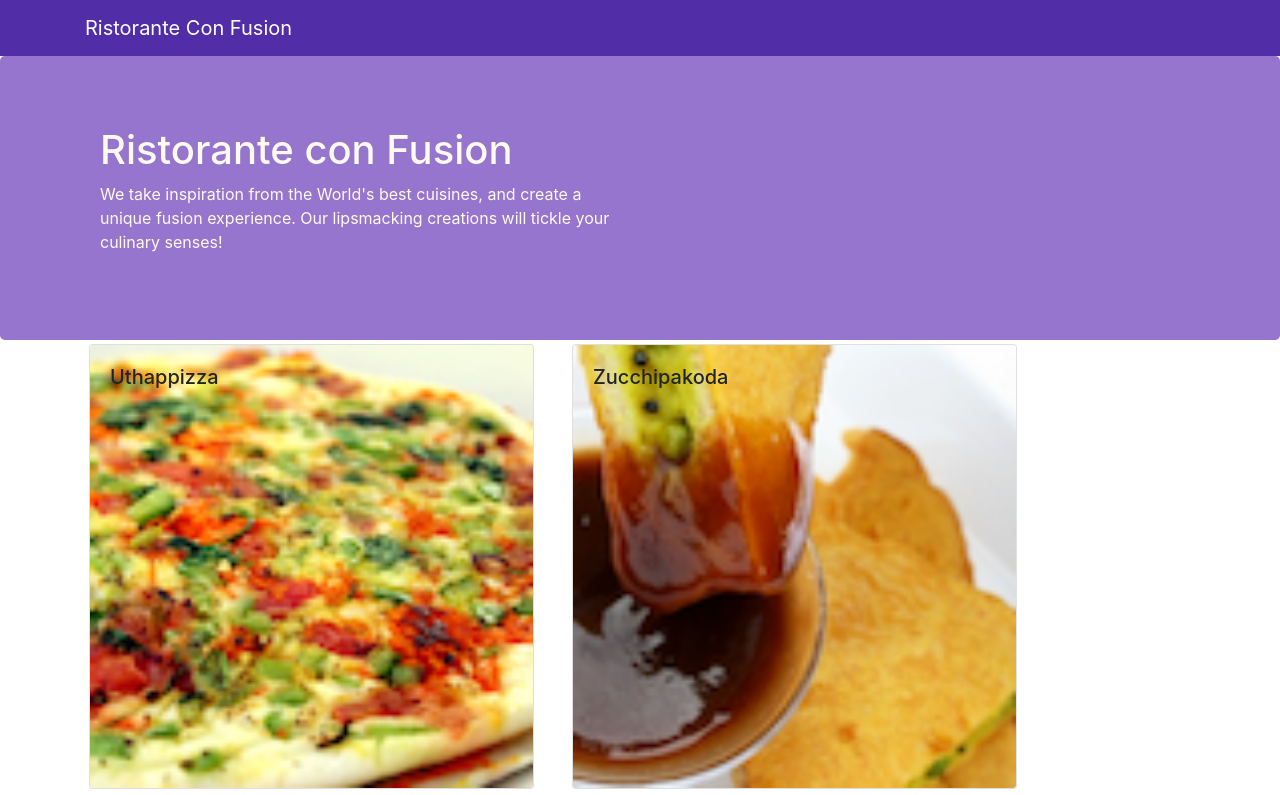
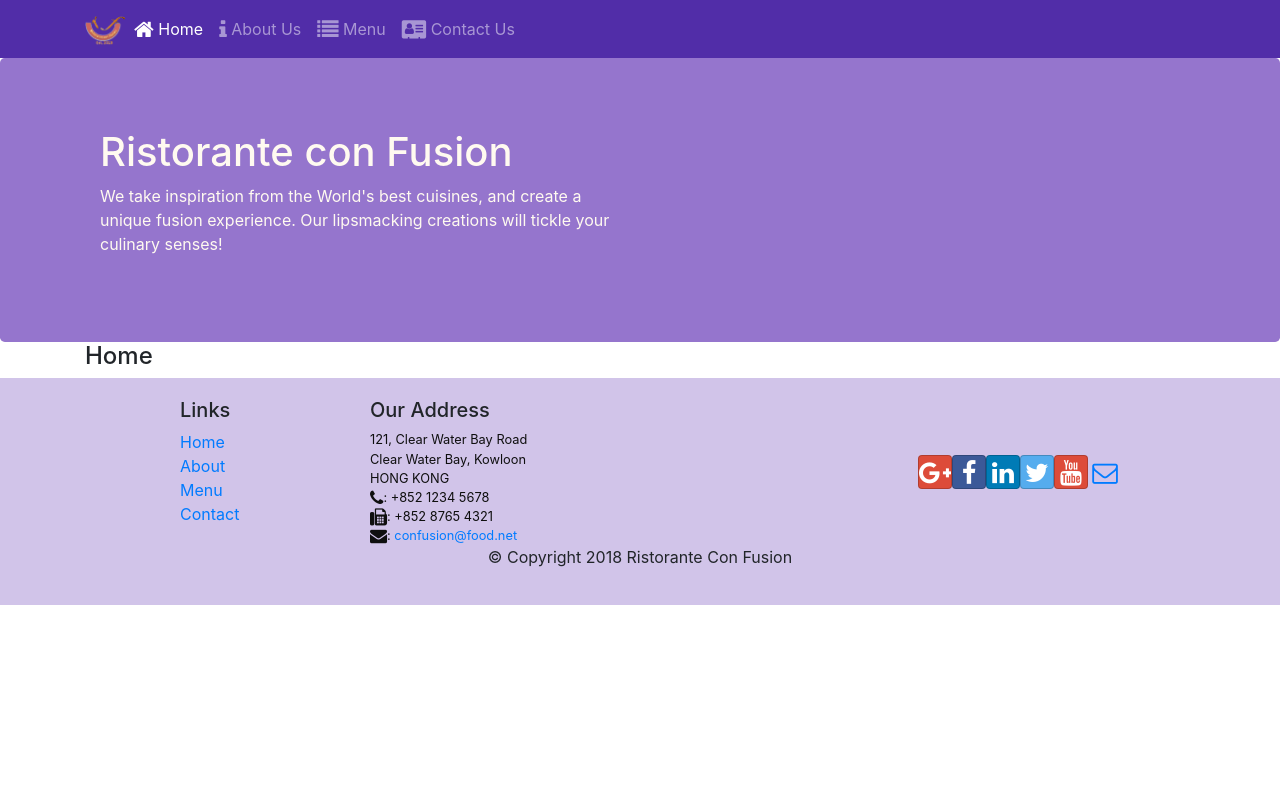
Before and after one commit to ReshmaAbhijith/react-tutorial, a React (Create React App) app in the folder my-app/: page /home in a window 1280 px wide. Shown: the top 795 px of the page. Built offline with nearby package versions, Linux system fonts and the light colour scheme.

Commit message:
React Router

```diff
--- a/my-app/package.json
+++ b/my-app/package.json
@@ -12,6 +12,7 @@
     "react": "^17.0.1",
     "react-dom": "^17.0.1",
     "react-popper": "^0.9.2",
+    "react-router-dom": "^4.2.2",
     "react-scripts": "4.0.3",
     "reactstrap": "^5.0.0",
     "web-vitals": "^1.1.0"
--- a/my-app/src/App.js
+++ b/my-app/src/App.js
@@ -1,16 +1,18 @@
-import './App.css';
-import 'font-awesome/css/font-awesome.css';
-import 'bootstrap-social/bootstrap-social.css';
-import Main from './components/MainComponent';
-import { Component } from 'react';
+import "./App.css";
+import "font-awesome/css/font-awesome.css";
+import "bootstrap-social/bootstrap-social.css";
+import Main from "./components/MainComponent";
+import { Component } from "react";
+import { BrowserRouter } from "react-router-dom";
 
 class App extends Component {
-
   render() {
     return (
-      <div >
-         <Main/>
-      </div>
+      <BrowserRouter>
+        <div>
+          <Main />
+        </div>
+      </BrowserRouter>
     );
   }
 }
--- a/my-app/src/components/FooterComponent.js
+++ b/my-app/src/components/FooterComponent.js
@@ -1,39 +1,80 @@
-import React from 'react';
+import React from "react";
+import { Link } from "react-router-dom";
 
 function Footer(props) {
-    return(
+  return (
     <div className="footer">
       <div className="container">
         <div className="row justify-content-center">
           <div className="col-4 offset-1 col-sm-2">
             <h5>Links</h5>
             <ul className="list-unstyled">
-                        <li><a href="#">Home</a></li>
-                        <li><a href="#">About</a></li>
-                        <li><a href="#">Menu</a></li>
-                        <li><a href="contactus.html">Contact</a></li>
+              <li>
+                <Link to="/home">Home</Link>
+              </li>
+              <li>
+                <Link to="/aboutus">About</Link>
+              </li>
+              <li>
+                <Link to="/menu">Menu</Link>
+              </li>
+              <li>
+                <Link to="/contactus">Contact</Link>
+              </li>
             </ul>
           </div>
           <div className="col-7 col-sm-5">
             <h5>Our Address</h5>
             <address>
-		              121, Clear Water Bay Road<br />
-		              Clear Water Bay, Kowloon<br />
-		              HONG KONG<br />
-		              <i className="fa fa-phone fa-lg"></i>: +852 1234 5678<br />
-		              <i className="fa fa-fax fa-lg"></i>: +852 8765 4321<br />
-		              <i className="fa fa-envelope fa-lg"></i>: <a href="mailto:confusion@food.net">
-                         confusion@food.net</a>
+              121, Clear Water Bay Road
+              <br />
+              Clear Water Bay, Kowloon
+              <br />
+              HONG KONG
+              <br />
+              <i className="fa fa-phone fa-lg"></i>: +852 1234 5678
+              <br />
+              <i className="fa fa-fax fa-lg"></i>: +852 8765 4321
+              <br />
+              <i className="fa fa-envelope fa-lg"></i>:{" "}
+              <a href="mailto:confusion@food.net">confusion@food.net</a>
             </address>
           </div>
           <div className="col-12 col-sm-4 align-self-center">
             <div className="text-center">
-                        <a className="btn btn-social-icon btn-google" href="http://google.com/+"><i className="fa fa-google-plus"></i></a>
-                        <a className="btn btn-social-icon btn-facebook" href="http://www.facebook.com/profile.php?id="><i className="fa fa-facebook"></i></a>
-                        <a className="btn btn-social-icon btn-linkedin" href="http://www.linkedin.com/in/"><i className="fa fa-linkedin"></i></a>
-                        <a className="btn btn-social-icon btn-twitter" href="http://twitter.com/"><i className="fa fa-twitter"></i></a>
-                        <a className="btn btn-social-icon btn-google" href="http://youtube.com/"><i className="fa fa-youtube"></i></a>
-                        <a className="btn btn-social-icon" href="mailto:"><i className="fa fa-envelope-o"></i></a>
+              <a
+                className="btn btn-social-icon btn-google"
+                href="http://google.com/+"
+              >
+                <i className="fa fa-google-plus"></i>
+              </a>
+              <a
+                className="btn btn-social-icon btn-facebook"
+                href="http://www.facebook.com/profile.php?id="
+              >
+                <i className="fa fa-facebook"></i>
+              </a>
+              <a
+                className="btn btn-social-icon btn-linkedin"
+                href="http://www.linkedin.com/in/"
+              >
+                <i className="fa fa-linkedin"></i>
+              </a>
+              <a
+                className="btn btn-social-icon btn-twitter"
+                href="http://twitter.com/"
+              >
+                <i className="fa fa-twitter"></i>
+              </a>
+              <a
+                className="btn btn-social-icon btn-google"
+                href="http://youtube.com/"
+              >
+                <i className="fa fa-youtube"></i>
+              </a>
+              <a className="btn btn-social-icon" href="mailto:">
+                <i className="fa fa-envelope-o"></i>
+              </a>
             </div>
           </div>
         </div>
@@ -44,7 +85,7 @@ function Footer(props) {
         </div>
       </div>
     </div>
-    )
+  );
 }
 
 export default Footer;
--- a/my-app/src/components/HeaderComponent.js
+++ b/my-app/src/components/HeaderComponent.js
@@ -1,15 +1,66 @@
-import React, { Component } from 'react';
-import {Navbar, NavbarBrand, Jumbotron} from 'reactstrap';
-
+import React, { Component } from "react";
+import {
+  Nav,
+  Navbar,
+  NavbarBrand,
+  NavbarToggler,
+  Collapse,
+  NavItem,
+  Jumbotron,
+} from "reactstrap";
+import { NavLink } from "react-router-dom";
 
 export class Header extends Component {
+  constructor(props) {
+    super(props);
+    this.state = {
+      isNavOpen: false,
+    };
+    this.toggleNav = this.toggleNav.bind(this);
+  }
 
+  toggleNav() {
+    this.setState({ isNavOpen: !this.state.isNavOpen });
+  }
   render() {
     return (
       <React.Fragment>
-                <Navbar dark>
+        <Navbar dark expand="md">
           <div className="container">
-                        <NavbarBrand href="/">Ristorante Con Fusion</NavbarBrand>
+            <NavbarToggler onClick={this.toggleNav} />
+            <NavbarBrand className="mr-auto" href="/">
+              <img
+                src="assets/images/logo.png"
+                height="30"
+                width="41"
+                alt="Ristorante Con Fusion"
+              />
+            </NavbarBrand>
+            <Collapse isOpen={this.state.isNavOpen} navbar>
+              <Nav navbar>
+                <NavItem>
+                  <NavLink className="nav-link" to="/home">
+                    <span className="fa fa-home fa-lg"></span> Home
+                  </NavLink>
+                </NavItem>
+                <NavItem>
+                  <NavLink className="nav-link" to="/aboutus">
+                    <span className="fa fa-info fa-lg"></span> About Us
+                  </NavLink>
+                </NavItem>
+                <NavItem>
+                  <NavLink className="nav-link" to="/menu">
+                    <span className="fa fa-list fa-lg"></span> Menu
+                  </NavLink>
+                </NavItem>
+                <NavItem>
+                  <NavLink className="nav-link" to="/contactus">
+                    <span className="fa fa-address-card fa-lg"></span> Contact
+                    Us
+                  </NavLink>
+                </NavItem>
+              </Nav>
+            </Collapse>
           </div>
         </Navbar>
         <Jumbotron>
@@ -17,13 +68,16 @@ export class Header extends Component {
             <div className="row row-header">
               <div className="col-12 col-sm-6">
                 <h1>Ristorante con Fusion</h1>
-                                <p>We take inspiration from the World's best cuisines, and create a unique fusion experience. Our lipsmacking creations will tickle your culinary senses!</p>
+                <p>
+                  We take inspiration from the World's best cuisines, and create
+                  a unique fusion experience. Our lipsmacking creations will
+                  tickle your culinary senses!
+                </p>
               </div>
             </div>
           </div>
         </Jumbotron>
       </React.Fragment>
-
     );
   }
 }
--- /dev/null
+++ b/my-app/src/components/HomeComponent.js
@@ -0,0 +1,11 @@
+import React from "react";
+
+function Home(props) {
+  return (
+    <div className="container">
+      <h4>Home</h4>
+    </div>
+  );
+}
+
+export default Home;
--- a/my-app/src/components/MainComponent.js
+++ b/my-app/src/components/MainComponent.js
@@ -1,33 +1,50 @@
-import { Component } from 'react';
-import Menu from './MenuComponent';
-import DishDetail from './DishdetailComponent';
-import { DISHES } from '../shared/dishes';
-import Header from './HeaderComponent';
-import Footer from './FooterComponent';
+import { Component } from "react";
+import Menu from "./MenuComponent";
+import { DISHES } from "../shared/dishes";
+import Header from "./HeaderComponent";
+import Footer from "./FooterComponent";
+import Home from "./HomeComponent";
+import { Switch, Route, Redirect } from "react-router-dom";
 
 class Main extends Component {
-
   constructor(props) {
     super(props);
     this.state = {
       dishes: DISHES,
-      selectedDish: null
     };
   }
 
-  onDishSelect(dishId) {
-    this.setState({selectedDish: dishId});
-}
+  render() {
+    console.log("STATE", this.state);
+    const HomePage = (props) => {
+      return <Home />;
+    };
+    return (
+      <div>
+        <Header />
 
-  render() {
-      console.log("STATE", this.state);
-    return (
-      <div >
-          <Header />
-         <Menu dishes={this.state.dishes}
-           onClick={(dishId) => this.onDishSelect(dishId)}/>
-         <DishDetail dish={this.state.dishes.filter((dish) => dish.id === this.state.selectedDish)[0]}></DishDetail>
-         <Footer />
+        <Switch>
+          <Route path="/home" component={HomePage} />
+          <Route
+            exact
+            path="/menu"
+            component={() => <Menu dishes={this.state.dishes} />}
+          />
+          <Redirect to="/home" />
+        </Switch>
+
+        {/* <Menu
+          dishes={this.state.dishes}
+          onClick={(dishId) => this.onDishSelect(dishId)}
+        />
+        <DishDetail
+          dish={
+            this.state.dishes.filter(
+              (dish) => dish.id === this.state.selectedDish
+            )[0]
+          }
+        ></DishDetail> */}
+        <Footer />
       </div>
     );
   }
--- a/my-app/src/components/MenuComponent.js
+++ b/my-app/src/components/MenuComponent.js
@@ -1,11 +1,16 @@
-import React from 'react';
-import { Card, CardImg, CardImgOverlay, CardText, CardBody,
-    CardTitle } from 'reactstrap';
+import React from "react";
+import {
+  Card,
+  CardImg,
+  CardImgOverlay,
+  CardText,
+  CardBody,
+  CardTitle,
+} from "reactstrap";
 
-    function RenderMenuItem ({dish, onClick}) {
+function RenderMenuItem({ dish, onClick }) {
   return (
-            <Card
-                onClick={() => onClick(dish.id)}>
+    <Card>
       <CardImg width="100%" src={dish.image} alt={dish.name} />
       <CardImgOverlay>
         <CardTitle>{dish.name}</CardTitle>
@@ -15,10 +20,9 @@ import { Card, CardImg, CardImgOverlay, CardText, CardBody,
 }
 
 const Menu = (props) => {
-
   const menu = props.dishes.map((dish) => {
     return (
-                <div className="col-12 col-md-5 m-1"  key={dish.id}>
+      <div className="col-12 col-md-5 m-1" key={dish.id}>
         <RenderMenuItem dish={dish} onClick={props.onClick} />
       </div>
     );
@@ -26,11 +30,9 @@ import { Card, CardImg, CardImgOverlay, CardText, CardBody,
 
   return (
     <div className="container">
-                <div className="row">
-                    {menu}
-                </div>
+      <div className="row">{menu}</div>
     </div>
   );
-    }
+};
 
 export default Menu;
--- a/my-app/src/shared/dishes.js
+++ b/my-app/src/shared/dishes.js
@@ -1,186 +1,196 @@
-export const DISHES =
-    [
+export const DISHES = [
   {
     id: 0,
-        name:'Uthappizza',
-        image: 'assets/images/uthappizza.png',
-        category: 'mains',
-        label:'Hot',
-        price:'4.99',
-        description:'A unique combination of Indian Uthappam (pancake) and Italian pizza, topped with Cerignola olives, ripe vine cherry tomatoes, Vidalia onion, Guntur chillies and Buffalo Paneer.',
+    name: "Uthappizza",
+    image: "assets/images/uthappizza.png",
+    category: "mains",
+    label: "Hot",
+    price: "4.99",
+    description:
+      "A unique combination of Indian Uthappam (pancake) and Italian pizza, topped with Cerignola olives, ripe vine cherry tomatoes, Vidalia onion, Guntur chillies and Buffalo Paneer.",
     comments: [
       {
         id: 0,
         rating: 5,
         comment: "Imagine all the eatables, living in conFusion!",
         author: "John Lemon",
-            date: "2012-10-16T17:57:28.556094Z"
+        date: "2012-10-16T17:57:28.556094Z",
       },
       {
         id: 1,
         rating: 4,
-            comment: "Sends anyone to heaven, I wish I could get my mother-in-law to eat it!",
+        comment:
+          "Sends anyone to heaven, I wish I could get my mother-in-law to eat it!",
         author: "Paul McVites",
-            date: "2014-09-05T17:57:28.556094Z"
+        date: "2014-09-05T17:57:28.556094Z",
       },
       {
         id: 2,
         rating: 3,
         comment: "Eat it, just eat it!",
         author: "Michael Jaikishan",
-            date: "2015-02-13T17:57:28.556094Z"
+        date: "2015-02-13T17:57:28.556094Z",
       },
       {
         id: 3,
         rating: 4,
         comment: "Ultimate, Reaching for the stars!",
         author: "Ringo Starry",
-            date: "2013-12-02T17:57:28.556094Z"
+        date: "2013-12-02T17:57:28.556094Z",
       },
       {
         id: 4,
         rating: 2,
         comment: "It's your birthday, we're gonna party!",
         author: "25 Cent",
-            date: "2011-12-02T17:57:28.556094Z"
-            }
-        ]                        },
+        date: "2011-12-02T17:57:28.556094Z",
+      },
+    ],
+  },
   {
     id: 1,
-        name:'Zucchipakoda',
-        image: 'assets/images/zucchipakoda.png',
-        category: 'appetizer',
-        label:'',
-        price:'1.99',
-        description:'Deep fried Zucchini coated with mildly spiced Chickpea flour batter accompanied with a sweet-tangy tamarind sauce',
+    name: "Zucchipakoda",
+    image: "assets/images/zucchipakoda.png",
+    category: "appetizer",
+    label: "",
+    price: "1.99",
+    description:
+      "Deep fried Zucchini coated with mildly spiced Chickpea flour batter accompanied with a sweet-tangy tamarind sauce",
+    comments: [
+      {
+        id: 0,
+        rating: 5,
+        comment:
+          "Imagine all the eatables, living in conFusion! ABCCCCCCCCCCCCCCCCCCCC",
+        author: "John Lemon",
+        date: "2012-10-16T17:57:28.556094Z",
+      },
+      {
+        id: 1,
+        rating: 4,
+        comment:
+          "Sends anyone to heaven, I wish I could get my mother-in-law to eat it! ABCCCCCCCCCCCC",
+        author: "Paul McVites",
+        date: "2014-09-05T17:57:28.556094Z",
+      },
+      {
+        id: 2,
+        rating: 3,
+        comment: "Eat it, just eat it! ABCCCCCCCCCCCCCC",
+        author: "Michael Jaikishan",
+        date: "2015-02-13T17:57:28.556094Z",
+      },
+      {
+        id: 3,
+        rating: 4,
+        comment: "Ultimate, Reaching for the stars! ABCCCCCCCCCCCCCCCCCCCCCCCC",
+        author: "Ringo Starry",
+        date: "2013-12-02T17:57:28.556094Z",
+      },
+      {
+        id: 4,
+        rating: 2,
+        comment:
+          "It's your birthday, we're gonna party! ABCCCCCCCCCCCCCCCCCCCCCCCC",
+        author: "25 Cent",
+        date: "2011-12-02T17:57:28.556094Z",
+      },
+    ],
+  },
+  {
+    id: 2,
+    name: "Vadonut",
+    image: "assets/images/vadonut.png",
+    category: "appetizer",
+    label: "New",
+    price: "1.99",
+    description:
+      "A quintessential ConFusion experience, is it a vada or is it a donut?",
     comments: [
       {
         id: 0,
         rating: 5,
         comment: "Imagine all the eatables, living in conFusion!",
         author: "John Lemon",
-            date: "2012-10-16T17:57:28.556094Z"
+        date: "2012-10-16T17:57:28.556094Z",
       },
       {
         id: 1,
         rating: 4,
-            comment: "Sends anyone to heaven, I wish I could get my mother-in-law to eat it!",
+        comment:
+          "Sends anyone to heaven, I wish I could get my mother-in-law to eat it!",
         author: "Paul McVites",
-            date: "2014-09-05T17:57:28.556094Z"
+        date: "2014-09-05T17:57:28.556094Z",
       },
       {
         id: 2,
         rating: 3,
         comment: "Eat it, just eat it!",
         author: "Michael Jaikishan",
-            date: "2015-02-13T17:57:28.556094Z"
+        date: "2015-02-13T17:57:28.556094Z",
       },
       {
         id: 3,
         rating: 4,
         comment: "Ultimate, Reaching for the stars!",
         author: "Ringo Starry",
-            date: "2013-12-02T17:57:28.556094Z"
+        date: "2013-12-02T17:57:28.556094Z",
       },
       {
         id: 4,
         rating: 2,
         comment: "It's your birthday, we're gonna party!",
         author: "25 Cent",
-            date: "2011-12-02T17:57:28.556094Z"
-            }
-        ]
+        date: "2011-12-02T17:57:28.556094Z",
+      },
+    ],
   },
   {
-        id: 2,
-        name:'Vadonut',
-        image: 'assets/images/vadonut.png',
-        category: 'appetizer',
-        label:'New',
-        price:'1.99',
-        description:'A quintessential ConFusion experience, is it a vada or is it a donut?',
+    id: 3,
+    name: "ElaiCheese Cake",
+    image: "assets/images/elaicheesecake.png",
+    category: "dessert",
+    label: "",
+    price: "2.99",
+    description:
+      "A delectable, semi-sweet New York Style Cheese Cake, with Graham cracker crust and spiced with Indian cardamoms",
     comments: [
       {
         id: 0,
         rating: 5,
         comment: "Imagine all the eatables, living in conFusion!",
         author: "John Lemon",
-            date: "2012-10-16T17:57:28.556094Z"
+        date: "2012-10-16T17:57:28.556094Z",
       },
       {
         id: 1,
         rating: 4,
-            comment: "Sends anyone to heaven, I wish I could get my mother-in-law to eat it!",
+        comment:
+          "Sends anyone to heaven, I wish I could get my mother-in-law to eat it!",
         author: "Paul McVites",
-            date: "2014-09-05T17:57:28.556094Z"
+        date: "2014-09-05T17:57:28.556094Z",
       },
       {
         id: 2,
         rating: 3,
         comment: "Eat it, just eat it!",
         author: "Michael Jaikishan",
-            date: "2015-02-13T17:57:28.556094Z"
+        date: "2015-02-13T17:57:28.556094Z",
       },
       {
         id: 3,
         rating: 4,
         comment: "Ultimate, Reaching for the stars!",
         author: "Ringo Starry",
-            date: "2013-12-02T17:57:28.556094Z"
+        date: "2013-12-02T17:57:28.556094Z",
       },
       {
         id: 4,
         rating: 2,
         comment: "It's your birthday, we're gonna party!",
         author: "25 Cent",
-            date: "2011-12-02T17:57:28.556094Z"
-            }
-        ]
+        date: "2011-12-02T17:57:28.556094Z",
       },
-        {
-        id: 3,
-        name:'ElaiCheese Cake',
-        image: 'assets/images/elaicheesecake.png',
-        category: 'dessert',
-        label:'',
-        price:'2.99',
-        description:'A delectable, semi-sweet New York Style Cheese Cake, with Graham cracker crust and spiced with Indian cardamoms',
-        comments: [
-            {
-            id: 0,
-            rating: 5,
-            comment: "Imagine all the eatables, living in conFusion!",
-            author: "John Lemon",
-            date: "2012-10-16T17:57:28.556094Z"
+    ],
   },
-            {
-            id: 1,
-            rating: 4,
-            comment: "Sends anyone to heaven, I wish I could get my mother-in-law to eat it!",
-            author: "Paul McVites",
-            date: "2014-09-05T17:57:28.556094Z"
-            },
-            {
-            id: 2,
-            rating: 3,
-            comment: "Eat it, just eat it!",
-            author: "Michael Jaikishan",
-            date: "2015-02-13T17:57:28.556094Z"
-            },
-            {
-            id: 3,
-            rating: 4,
-            comment: "Ultimate, Reaching for the stars!",
-            author: "Ringo Starry",
-            date: "2013-12-02T17:57:28.556094Z"
-            },
-            {
-            id: 4,
-            rating: 2,
-            comment: "It's your birthday, we're gonna party!",
-            author: "25 Cent",
-            date: "2011-12-02T17:57:28.556094Z"
-            }
-        ]
-        }
 ];
```
Also changed, not shown: 1 other file (tests, documents, lock files or other folders). Lines whose indentation alone changed are shown as unchanged.
